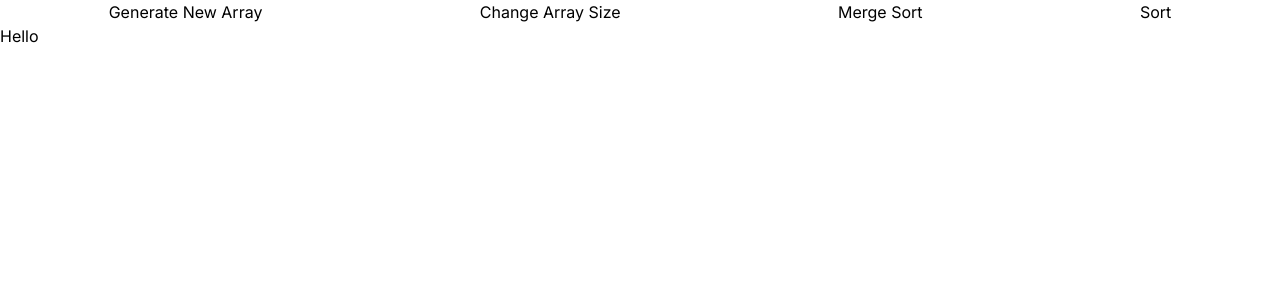
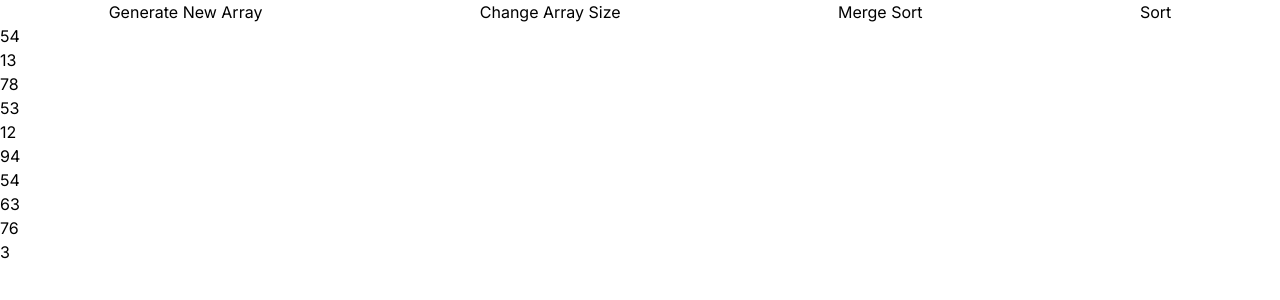
Before and after one commit to krish4693/sorting-visualizer, a Next.js app: page / in a window 1280 px wide. Shown: the top 300 px of the page. Built offline with nearby package versions, Linux system fonts and the light colour scheme.

Commit message:
added generation of random array into the application

```diff
--- a/src/app/layout.tsx
+++ b/src/app/layout.tsx
@@ -17,7 +17,6 @@ export default function RootLayout({
 }>) {
   return (
     <html lang="en">
-      <Navbar/>
       <body className={inter.className}>{children}</body>
     </html>
   );
--- a/src/app/page.tsx
+++ b/src/app/page.tsx
@@ -1,10 +1,13 @@
 import Image from "next/image";
 import Navbar from "@/components/Navbar";
+import Visualizer from "@/components/Visualizer";
 
 export default function Home() {
   return (
     <main className="">
-     <h1>Hello</h1>
+      <Navbar></Navbar>
+      <Visualizer/>
+
     </main>
   );
 }
--- a/src/components/Visualizer.tsx
+++ b/src/components/Visualizer.tsx
@@ -0,0 +1,30 @@
+"use client";
+// Visualizer.tsx
+
+import React, { useEffect, useState } from 'react';
+
+const generateRandomArray = (size: number): number[] => {
+  // Generate an array of random integers between 1 and 100 (adjust as needed)
+  return Array.from({ length: size }, () => Math.floor(Math.random() * 100) + 1);
+};
+
+const Visualizer: React.FC = () => {
+  const [array, setArray] = useState<number[]>([]);
+
+  useEffect(() => {
+    // Initialize the array with random values when the component mounts
+    setArray(generateRandomArray(10));
+  }, []);
+
+  return (
+    <div>
+      <ul>
+        {array.map((item, index) => (
+          <li key={index}>{item}</li>
+        ))}
+      </ul>
+    </div>
+  );
+};
+
+export default Visualizer;
```
